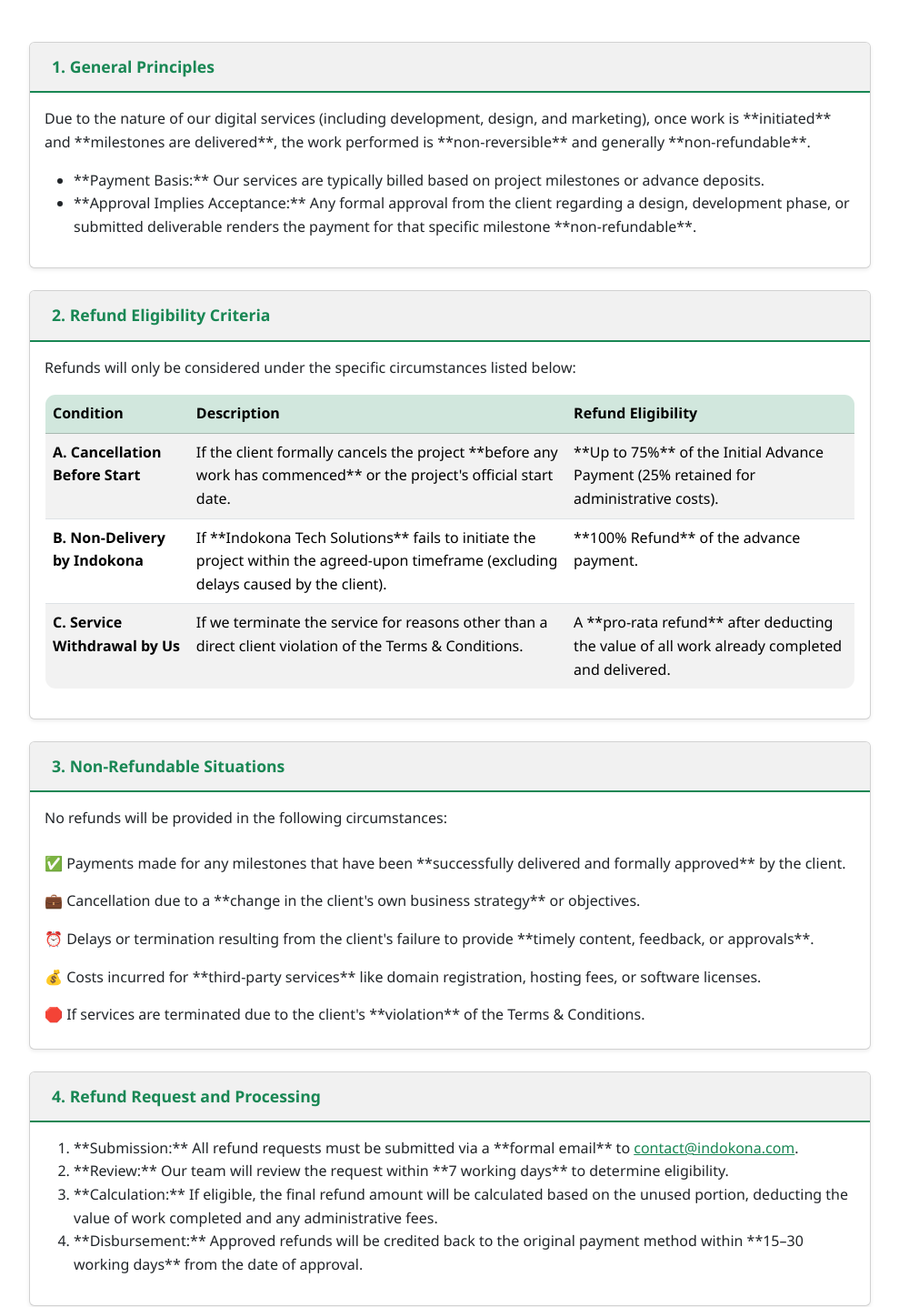
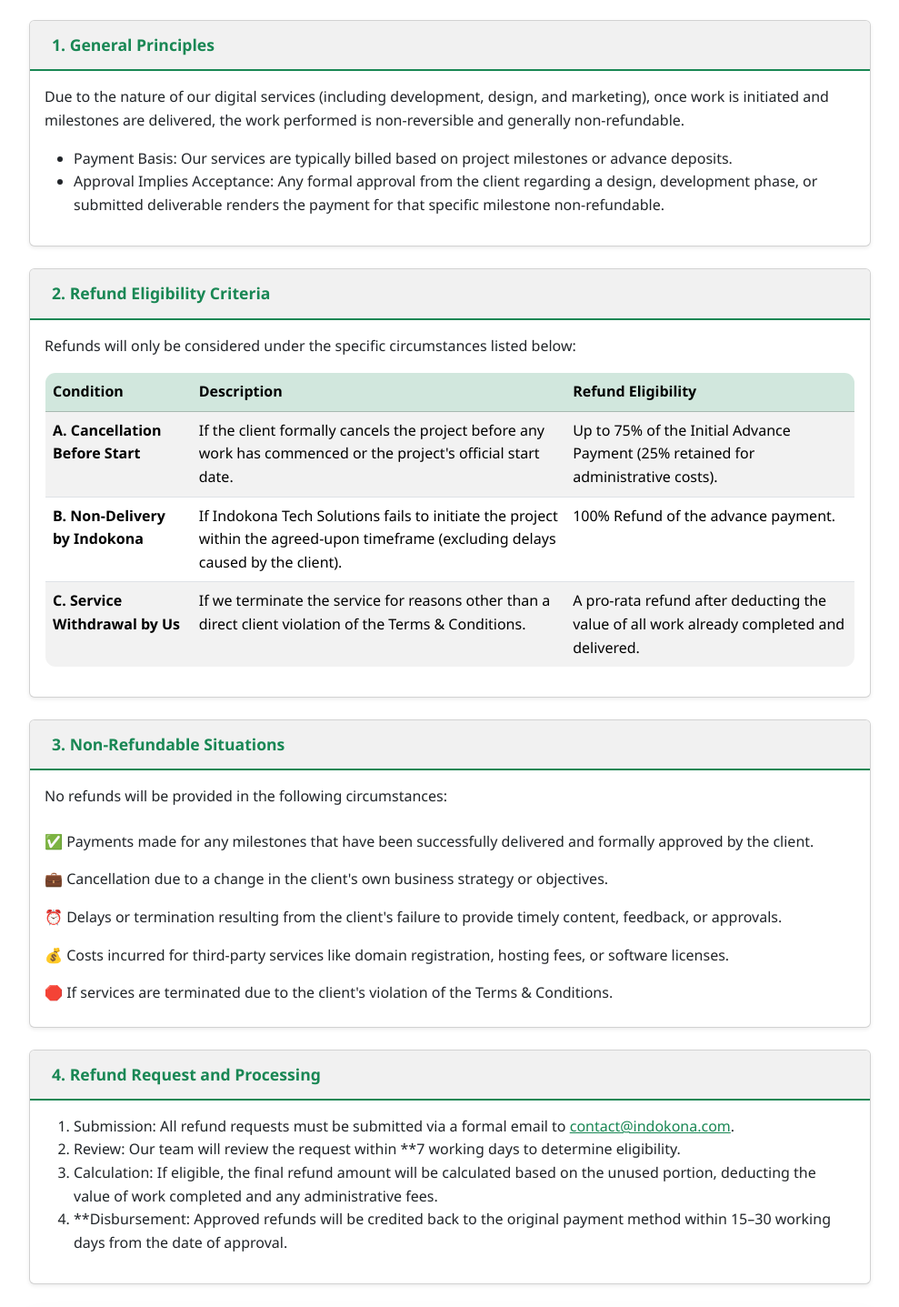
Before and after one commit to Tarunshakya1999/indokonafrontend, a React (Vite) app: page /refundpolicy in a window 1280 px wide. Shown: the part 297-1734 px from the top of the page at 91% size, without its empty margins (145-1134 px from the left). Built offline with nearby package versions, Linux system fonts and the light colour scheme.

Commit message:
Ma hh7765544990r   uu7666  7766ttttt nn777

```diff
--- a/src/RefundPolicy2.jsx
+++ b/src/RefundPolicy2.jsx
@@ -5,7 +5,7 @@ import React from "react";
 export default function RefundPolicy() {
   return (
     <>
-      // Use a Bootstrap container for structure
+
       <div className="container my-5 policy-container">
         {/* Header Section */}
         <header className="text-center mb-5">
@@ -17,8 +17,8 @@ export default function RefundPolicy() {
           <hr />
           <p className="alert alert-success border-success">
             This Refund Policy outlines the terms regarding refunds for services
-            provided by **Indokona Tech Solutions**. Our policy is designed to
-            be **fair, transparent, and aligned** with the nature of digital,
+            provided by Indokona Tech Solutions. Our policy is designed to
+            be fair, transparent, and aligned** with the nature of digital,
             milestone-based projects.
           </p>
         </header>
@@ -35,20 +35,20 @@ export default function RefundPolicy() {
                 <p>
                   Due to the nature of our digital services (including
                   development, design, and marketing), once work is
-                  **initiated** and **milestones are delivered**, the work
-                  performed is **non-reversible** and generally
-                  **non-refundable**.
+                  initiated and milestones are delivered, the work
+                  performed is non-reversible and generally
+                  non-refundable.
                 </p>
                 <ul>
                   <li>
-                    **Payment Basis:** Our services are typically billed based
+                    Payment Basis: Our services are typically billed based
                     on project milestones or advance deposits.
                   </li>
                   <li>
-                    **Approval Implies Acceptance:** Any formal approval from
+                    Approval Implies Acceptance: Any formal approval from
                     the client regarding a design, development phase, or
                     submitted deliverable renders the payment for that specific
-                    milestone **non-refundable**.
+                    milestone non-refundable.
                   </li>
                 </ul>
               </div>
@@ -79,23 +79,23 @@ export default function RefundPolicy() {
                           A. Cancellation Before Start
                         </td>
                         <td>
-                          If the client formally cancels the project **before
-                          any work has commenced** or the project's official
+                          If the client formally cancels the project before
+                          any work has commenced or the project's official
                           start date.
                         </td>
                         <td>
-                          **Up to 75%** of the Initial Advance Payment (25%
+                          Up to 75% of the Initial Advance Payment (25%
                           retained for administrative costs).
                         </td>
                       </tr>
                       <tr>
                         <td className="fw-bold">B. Non-Delivery by Indokona</td>
                         <td>
-                          If **Indokona Tech Solutions** fails to initiate the
+                          If Indokona Tech Solutions fails to initiate the
                           project within the agreed-upon timeframe (excluding
                           delays caused by the client).
                         </td>
-                        <td>**100% Refund** of the advance payment.</td>
+                        <td>100% Refund of the advance payment.</td>
                       </tr>
                       <tr>
                         <td className="fw-bold">C. Service Withdrawal by Us</td>
@@ -104,7 +104,7 @@ export default function RefundPolicy() {
                           direct client violation of the Terms & Conditions.
                         </td>
                         <td>
-                          A **pro-rata refund** after deducting the value of all
+                          A pro-rata refund after deducting the value of all
                           work already completed and delivered.
                         </td>
                       </tr>
@@ -126,24 +126,24 @@ export default function RefundPolicy() {
                 <ul className="list-group list-group-flush">
                   <li className="list-group-item">
                     ✅ Payments made for any milestones that have been
-                    **successfully delivered and formally approved** by the
+                    successfully delivered and formally approved by the
                     client.
                   </li>
                   <li className="list-group-item">
-                    💼 Cancellation due to a **change in the client's own
-                    business strategy** or objectives.
+                    💼 Cancellation due to a change in the client's own
+                    business strategy or objectives.
                   </li>
                   <li className="list-group-item">
                     ⏰ Delays or termination resulting from the client's failure
-                    to provide **timely content, feedback, or approvals**.
+                    to provide timely content, feedback, or approvals.
                   </li>
                   <li className="list-group-item">
-                    💰 Costs incurred for **third-party services** like domain
+                    💰 Costs incurred for third-party services like domain
                     registration, hosting fees, or software licenses.
                   </li>
                   <li className="list-group-item">
                     🛑 If services are terminated due to the client's
-                    **violation** of the Terms & Conditions.
+                    violation of the Terms & Conditions.
                   </li>
                 </ul>
               </div>
@@ -157,8 +157,8 @@ export default function RefundPolicy() {
               <div className="card-body">
                 <ol>
                   <li>
-                    **Submission:** All refund requests must be submitted via a
-                    **formal email** to{" "}
+                    Submission: All refund requests must be submitted via a
+                    formal email to{" "}
                     <a
                       href="mailto:contact@indokona.com"
                       className="text-success"
@@ -168,17 +168,17 @@ export default function RefundPolicy() {
                     .
                   </li>
                   <li>
-                    **Review:** Our team will review the request within **7
-                    working days** to determine eligibility.
+                    Review: Our team will review the request within **7
+                    working days to determine eligibility.
                   </li>
                   <li>
-                    **Calculation:** If eligible, the final refund amount will
+                    Calculation: If eligible, the final refund amount will
                     be calculated based on the unused portion, deducting the
                     value of work completed and any administrative fees.
                   </li>
                   <li>
-                    **Disbursement:** Approved refunds will be credited back to
-                    the original payment method within **15–30 working days**
+                    **Disbursement: Approved refunds will be credited back to
+                    the original payment method within 15–30 working days
                     from the date of approval.
                   </li>
                 </ol>
--- a/src/T&C2.jsx
+++ b/src/T&C2.jsx
@@ -16,7 +16,7 @@ export default function TC2() {
           </p>
           <hr />
           <p className="alert alert-info">
-            Welcome to **Indokona Tech Solutions**. By accessing our website or
+            Welcome to Indokona Tech Solutions. By accessing our website or
             using our services, you agree to be bound by the following Terms &
             Conditions. If you do not agree, please do not use our services.
           </p>
@@ -62,7 +62,7 @@ export default function TC2() {
                     The content on this website is for general information only.
                   </li>
                   <li>
-                    You agree not to **misuse**, hack, copy, or disrupt our
+                    You agree not to misuse, hack, copy, or disrupt our
                     website or services.
                   </li>
                   <li>
@@ -81,12 +81,12 @@ export default function TC2() {
               <div className="card-body">
                 <ul>
                   <li>
-                    All services are provided based on mutually agreed **project
-                    scope, pricing, and timelines**.
+                    All services are provided based on mutually agreed project
+                    scope, pricing, and timelines.
                   </li>
                   <li>
                     Any changes in requirements after project approval may
-                    result in **additional charges**.
+                    result in additional charges.
                   </li>
                   <li>
                     Timelines may vary depending on client feedback and content
@@ -121,14 +121,14 @@ export default function TC2() {
                   <div className="accordion-body">
                     <ul>
                       <li>
-                        **Advance payment** is mandatory before starting any
+                        Advance payment** is mandatory before starting any
                         project.
                       </li>
                       <li>
                         Payments must be completed as per agreed milestones.
                       </li>
                       <li>
-                        Non-payment may result in suspension or **termination**
+                        Non-payment may result in suspension or termination
                         of services.
                       </li>
                     </ul>
@@ -160,7 +160,7 @@ export default function TC2() {
                     <ul>
                       <li>
                         All designs, code, and content remain the property of
-                        Indokona Tech Solutions until **full payment is
+                        Indokona Tech Solutions until full payment is
                         received**.
                       </li>
                       <li>
@@ -200,7 +200,7 @@ export default function TC2() {
                     <ul>
                       <li>
                         Clients must provide accurate information, content, and
-                        **approvals on time**.
+                        approvals on time.
                       </li>
                       <li>
                         Indokona Tech Solutions is not responsible for delays
@@ -238,7 +238,7 @@ export default function TC2() {
                         hosting providers, APIs, or payment gateways.
                       </li>
                       <li>
-                        We are **not responsible** for any downtime, errors, or
+                        We are not responsible for any downtime, errors, or
                         policy changes of third-party services.
                       </li>
                     </ul>
@@ -270,7 +270,7 @@ export default function TC2() {
                     <ul>
                       <li>
                         Indokona Tech Solutions shall not be liable for any
-                        indirect, incidental, or **consequential damages**.
+                        indirect, incidental, or consequential damages.
                       </li>
                       <li>
                         Our maximum liability will not exceed the total amount
@@ -338,8 +338,8 @@ export default function TC2() {
                   <div className="accordion-body">
                     <p>
                       These Terms & Conditions shall be governed by the laws of
-                      **India**. Any disputes shall be subject to **Indian
-                      jurisdiction**.
+                      India. Any disputes shall be subject to Indian
+                      jurisdiction.
                     </p>
                   </div>
                 </div>
@@ -373,7 +373,7 @@ export default function TC2() {
                       </li>
                       <li>
                         Continued use of services constitutes acceptance of
-                        **updated terms**.
+                        updated terms.
                       </li>
                     </ul>
                   </div>
```
Also changed, not shown: src/PrivacyPolicy2.jsx (+19 -19 lines).
